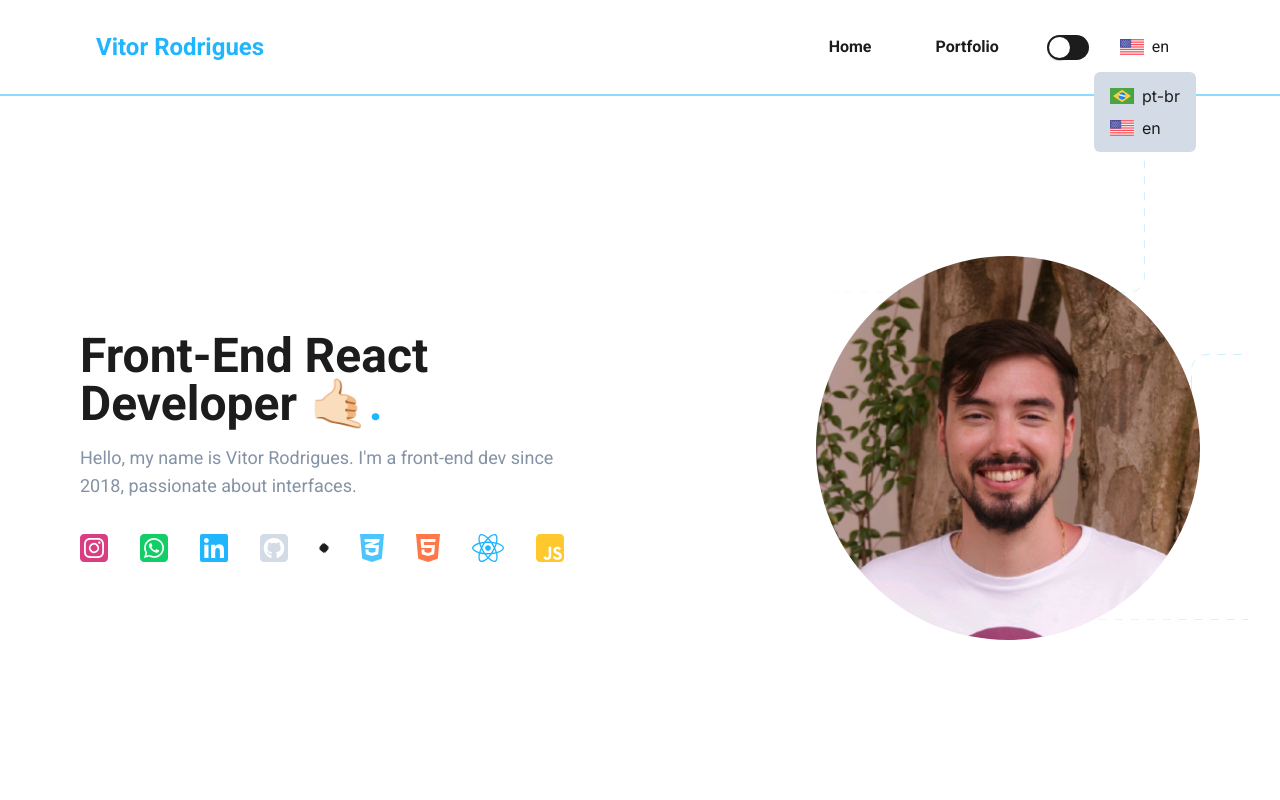
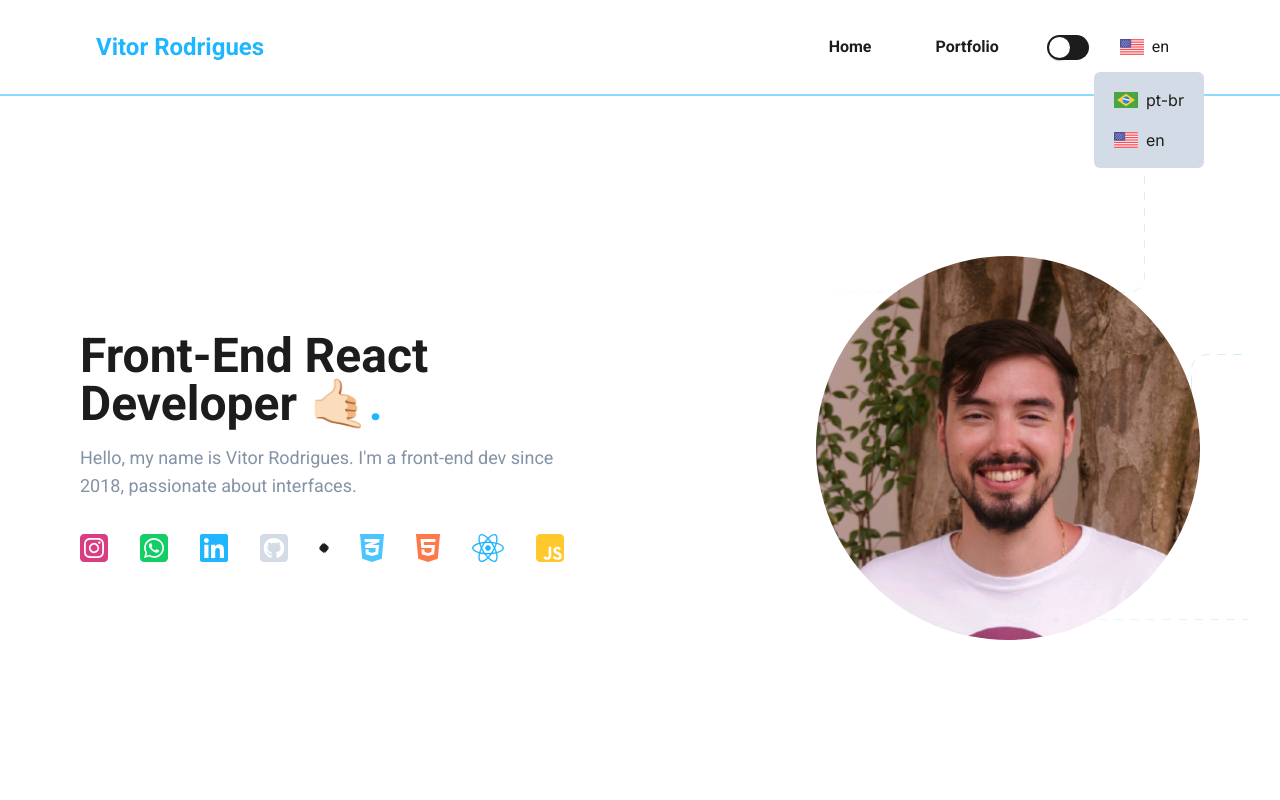
Before and after one commit to virtorodrigues/landing-page-vitor, a Next.js app: page / in a window 1280 px wide. Both pictures are taken after a click on the button "en". Shown: the top 800 px of the page. Built offline with nearby package versions, Linux system fonts and the light colour scheme.

Commit message:
style: translator menu

```diff
--- a/src/components/Header/index.tsx
+++ b/src/components/Header/index.tsx
@@ -49,7 +49,7 @@ export const Header = () => {
   function LanguageContent({ lang }: { lang: Language }) {
     return (
       <div className="flex items-center gap-2">
-        <Image src={`/${lang}.png`} width={24} height={24} alt="" />{' '}
+        <Image src={`/${lang}.png`} width={24} height={12} alt="" />{' '}
         <span className="text-base">{lang}</span>
       </div>
     )
@@ -94,7 +94,7 @@ export const Header = () => {
             </Menubar.Trigger>
             <Menubar.Portal>
               <Menubar.Content
-                className="z-[99999] rounded-md bg-gray-light py-2 will-change-[transform,opacity] [animation-duration:_400ms] [animation-timing-function:_cubic-bezier(0.16,_1,_0.3,_1)] dark:bg-gray-dark"
+                className="z-[99999] rounded-md bg-gray-light p-3 px-5 will-change-[transform,opacity] [animation-duration:_400ms] [animation-timing-function:_cubic-bezier(0.16,_1,_0.3,_1)] dark:bg-gray-dark md:px-5 md:py-2"
                 align="start"
                 sideOffset={5}
                 alignOffset={-14}
@@ -105,7 +105,7 @@ export const Header = () => {
                 >
                   {RADIO_ITEMS.map((item) => (
                     <Menubar.RadioItem
-                      className="relative flex h-[25px] select-none items-center rounded p-4 leading-none outline-none hover:cursor-pointer data-[disabled]:pointer-events-none data-[highlighted]:text-gray"
+                      className="relative flex h-10 select-none items-center rounded leading-none outline-none hover:cursor-pointer data-[disabled]:pointer-events-none data-[highlighted]:text-gray"
                       key={item}
                       value={item}
                     >
```
